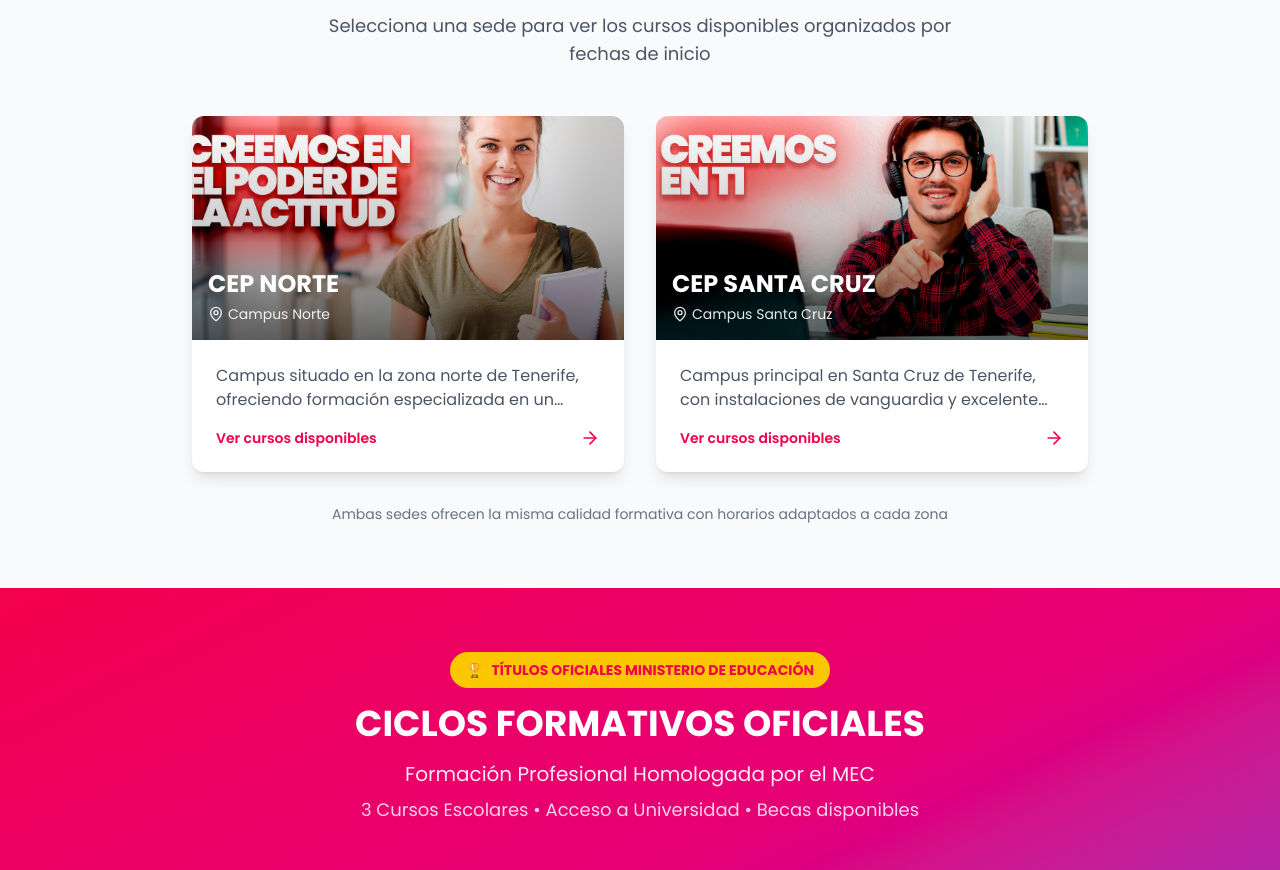
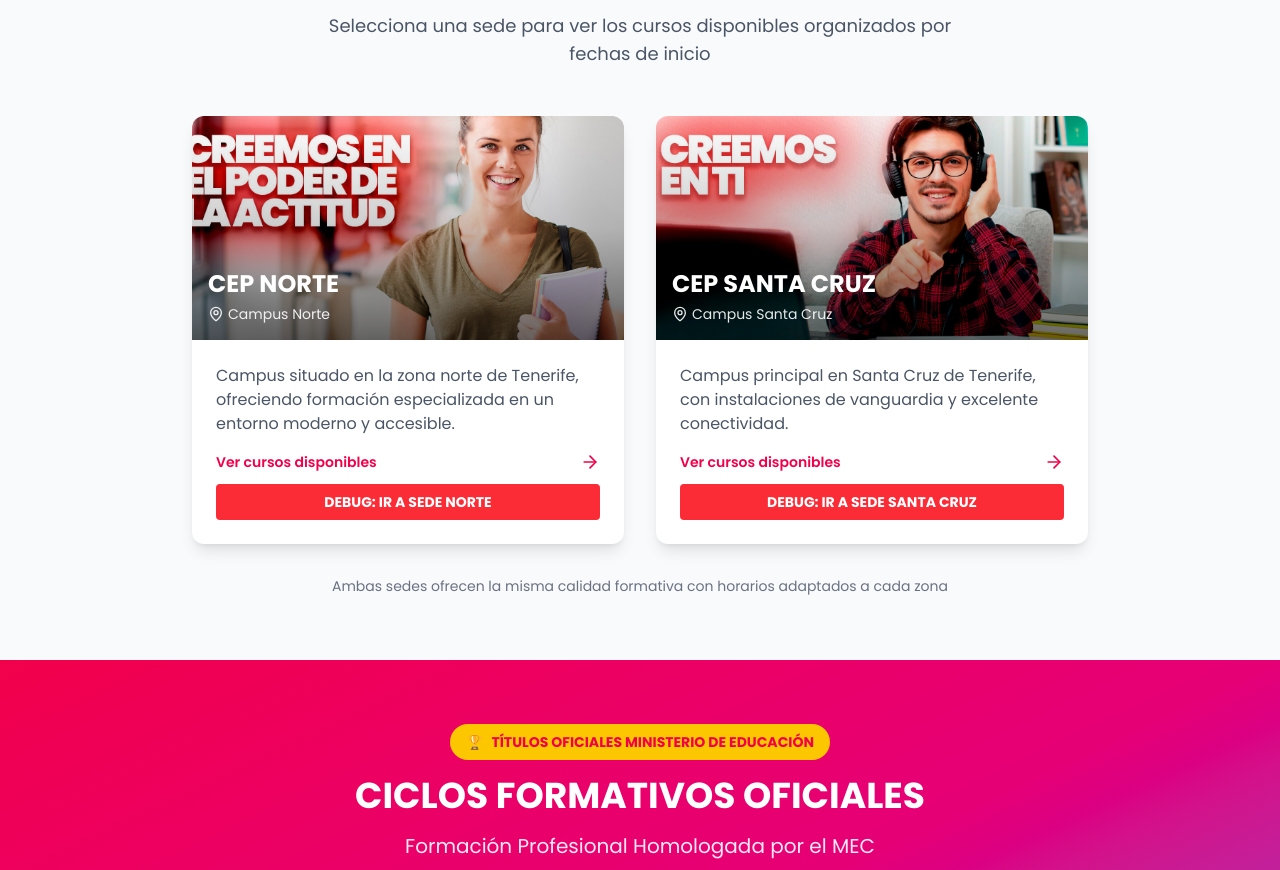
Before and after one commit to SOLARIA-AGENCY/SOLARIA-CEPCOMUNICACION-DEV, a React (Vite) app: page / in a window 1280 px wide. Shown: the part 6597-7467 px from the top of the page. Built offline with nearby package versions, Linux system fonts and the light colour scheme; no server answers.

Commit message:
Fix navegacion SedeCard con debug buttons

```diff
--- a/src/components/molecules/SedeCard.tsx
+++ b/src/components/molecules/SedeCard.tsx
@@ -10,10 +10,15 @@ interface SedeCardProps {
 }
 
 const SedeCard: React.FC<SedeCardProps> = ({ nombre, slug, imagen, descripcion }) => {
+  const handleClick = () => {
+    console.log(`Navegando a: /sede-${slug}`);
+  };
+
   return (
     <Link
       to={`/sede-${slug}`}
-      className="group block bg-white rounded-xl shadow-lg overflow-hidden hover:shadow-xl transition-all duration-300 hover:-translate-y-1"
+      onClick={handleClick}
+      className="group block bg-white rounded-xl shadow-lg overflow-hidden hover:shadow-xl transition-all duration-300 hover:-translate-y-1 cursor-pointer relative z-10"
     >
       <div className="relative h-48 sm:h-56 overflow-hidden">
         <img
@@ -34,7 +39,7 @@ const SedeCard: React.FC<SedeCardProps> = ({ nombre, slug, imagen, descripcion }
       </div>
 
       <div className="p-6">
-        <p className="text-gray-600 mb-4 line-clamp-2">
+        <p className="text-gray-600 mb-4">
           {descripcion}
         </p>
 
@@ -47,6 +52,19 @@ const SedeCard: React.FC<SedeCardProps> = ({ nombre, slug, imagen, descripcion }
             className="text-cep-primary group-hover:translate-x-1 transition-transform duration-300"
           />
         </div>
+
+        {/* Debug button - remove in production */}
+        <button
+          onClick={(e) => {
+            e.preventDefault();
+            e.stopPropagation();
+            console.log(`DEBUG: Intentando navegar a /sede-${slug}`);
+            window.location.href = `/sede-${slug}`;
+          }}
+          className="mt-3 w-full bg-red-500 text-white py-2 rounded text-sm font-bold"
+        >
+          DEBUG: IR A SEDE {nombre.toUpperCase()}
+        </button>
       </div>
     </Link>
   );
```
